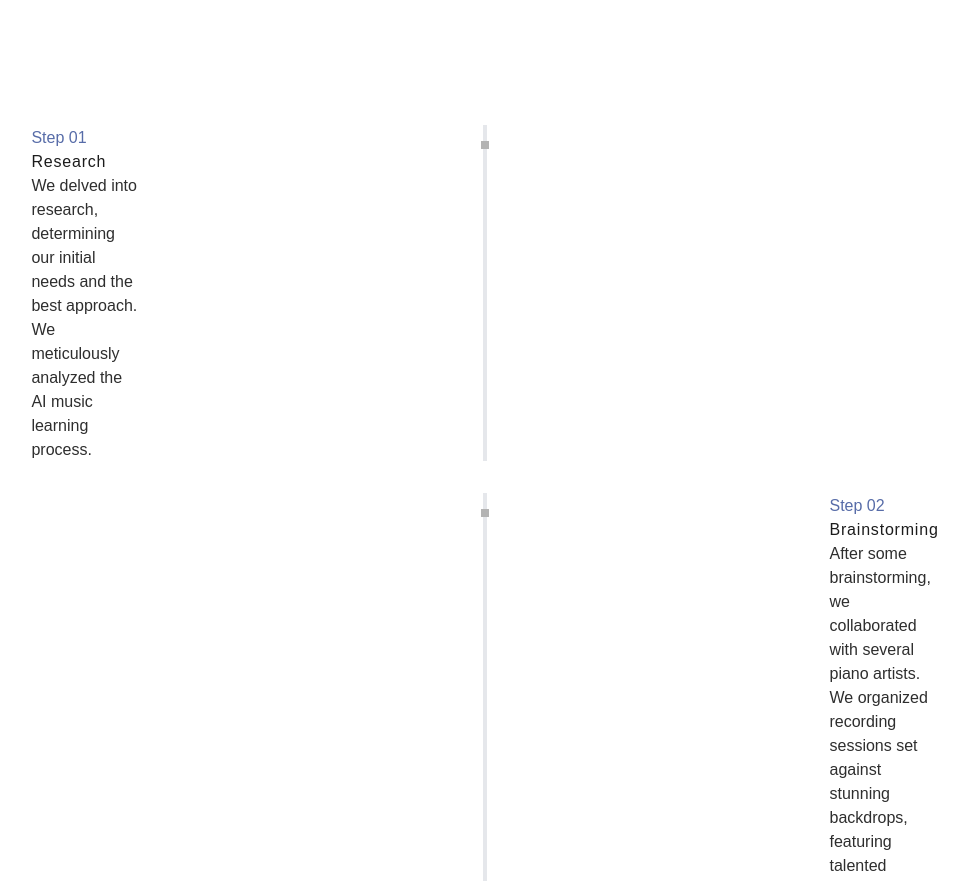
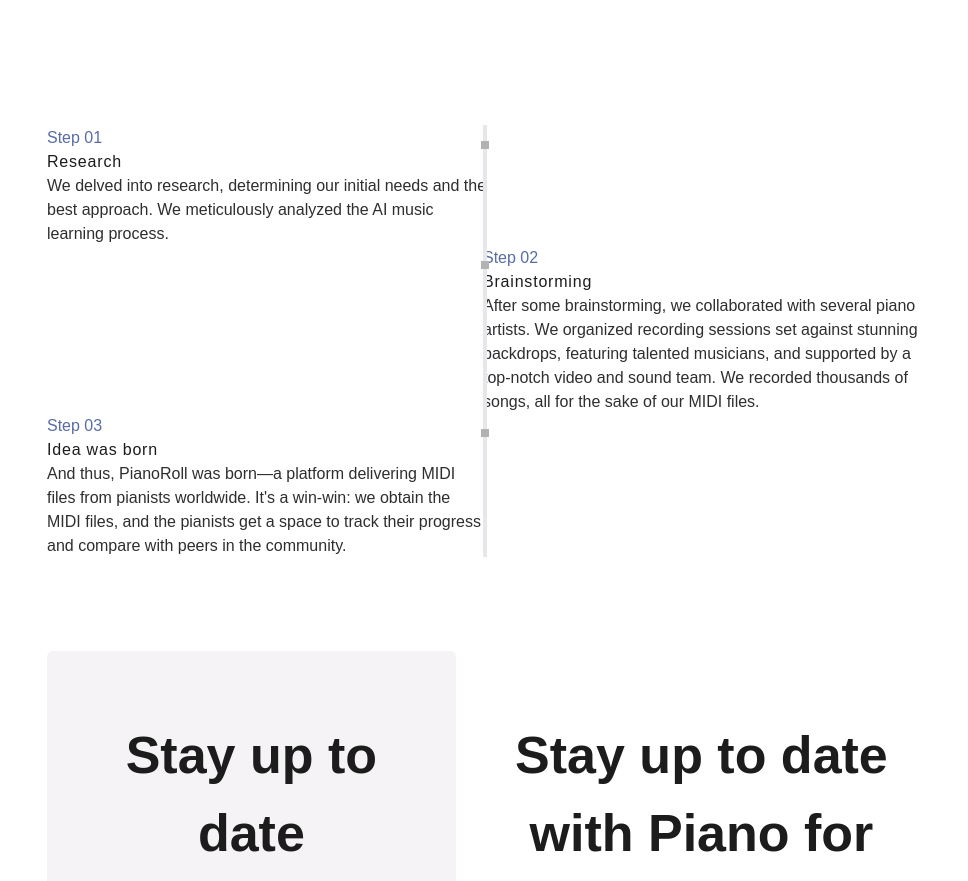
Before and after one commit to Nospoko/epr-landing, a Next.js app in the folder algrtm/: page /pianoRoll in a window 1280 px wide. Shown: the part 2022-2903 px from the top of the page, without its empty margins (155-1123 px from the left). Built offline with nearby package versions, Linux system fonts and the light colour scheme.

Commit message:
code cleaned

```diff
--- a/algrtm/src/components/StoryComponent.js
+++ b/algrtm/src/components/StoryComponent.js
@@ -19,19 +19,18 @@ const StoryComponent = () => {
           </h6>
         </div>
       </div>
-
-      <div className="flex flex-col gap-8 mx-[12.62rem] relative">
+      {/* TODO- during addieng media querries pay attantion on proper display- elements may come into the center */}
+      <div className="flex flex-col mx-[12.625rem] relative">
         {stepsData.map((step, index) => (
-          <div key={index} className="relative">
+          <div
+            key={index}
+            className={`relative flex ${index % 2 === 1 && "flex-row-reverse"}`}
+          >
             <div
               className="h-full w-1 bg-gray-200 absolute left-1/2 transform -translate-x-1/2"
               style={{ height: "100%", top: "0" }}
             ></div>
-            <div
-              className={`flex items-start ${
-                index % 2 === 0 ? "pr-[49.88rem]" : "pl-[49.88rem]"
-              }`}
-            >
+            <div className={"flex items-start"}>
               <div
                 className={`flex-shrink-0 w-10 h-10 items-center justify-center inline-flex absolute z-10 left-1/2 transform -translate-x-1/2`}
               >
@@ -39,7 +38,7 @@ const StoryComponent = () => {
                   <rect width="8" height="8" fill="#B3B3B3" />
                 </svg>
               </div>
-              <div className="flex-grow ">
+              <div className="flex-grow max-w-[27.5rem]">
                 <p className="p1SB text-blueLight-blue50">{step.step}</p>
                 <h4 className="h4 text-neutralLight-neutral10 tracking-wider">
                   {step.title}
@@ -109,123 +108,6 @@ const StoryComponent = () => {
       </div>
     </section>
   );
-
-  // to remove:
-  // return (
-  //   <section className="mt-[7.19rem]">
-  //     <div className="flex flex-col items-center justify-center mb-[7.75rem] gap-[1.5rem]">
-  //       <h2 className="h2 leading-[4rem] text-neutralLight-neutral10">
-  //         What’s the story?
-  //       </h2>
-  //       <div className="mx-[22.5rem]">
-  //         <h6 className="h6 text-neutralLight-neutral20 text-center">
-  //           Once, a passion for algorithms, AI, ML, and music birthed an idea:
-  //           to teach AI to play the piano. But not just any piano with a flat
-  //           sound. A piano filled with emotion, and the nuance of pressure on
-  //           each key—just like a real person.
-  //         </h6>
-  //       </div>
-  //     </div>
-
-  //     {/* <div className="flex flex-col gap-8 mx-[12.62rem] relative">
-  //       <div className="absolute top-[10rem] left-[30rem]">
-  //         <Image
-  //           src="/verticalLine.svg"
-  //           width={2}
-  //           height={900}
-  //           alt="vertical line"
-  //         />
-  //       </div>
-  //       {/* 1 */}
-  //     {/* <div className="flex flex-col items-start gap-[1rem] pr-[37.25rem]">
-  //         <p className="p1SB text-blueLight-blue50">Step 01</p>
-  //         <h4 className="h4 text-neutralLight-neutral10">Research</h4>
-  //         <h6 className="h6 text-neutralLight-neutral20">
-  //           We delved into research, determining our initial needs and the best
-  //           approach. We meticulously analyzed the AI music learning process.
-  //         </h6>
-  //       </div> */}
-  //     {/* 2 */}
-  //     {/* <div className="flex flex-col items-start gap-[1rem] pl-[37.35rem]">
-  //         <p className="p1SB text-blueLight-blue50">Step 02</p>
-  //         <h4 className="h4 text-neutralLight-neutral10">Brainstorming</h4>
-  //         <h6 className="h6 text-neutralLight-neutral20">
-  //           After some brainstorming, we collaborated with several piano
-  //           artists. We organized recording sessions set against stunning
-  //           backdrops, featuring talented musicians, and supported by a
-  //           top-notch video and sound team. We recorded thousands of songs, all
-  //           for the sake of our MIDI files.
-  //         </h6>
-  //       </div> */}
-  //     {/* 3 */}
-  //     {/* <div className="flex flex-col items-start gap-[1rem] pr-[37.25rem]">
-  //         <p className="p1SB text-blueLight-blue50">Step 03</p>
-  //         <h4 className="h4 text-neutralLight-neutral10">Idea was born</h4>
-  //         <h6 className="h6 text-neutralLight-neutral20">
-  //           And thus, PianoRoll was born—a platform delivering MIDI files from
-  //           pianists worldwide. It's a win-win: we obtain the MIDI files, and
-  //           the pianists get a space to track their progress and compare with
-  //           peers in the community.
-  //         </h6>
-  //       </div> */}
-  //     {/* </div> */}
-
-  //     <div className="flex gap-[1.5rem] px-[12.62rem] pt-[5.88rem] justify-center items-center">
-  //       <div className="rounded-md bg-neutralLight-neutral90 py-[4rem] px-[1.5rem] flex flex-col items-center gap-[2.75rem]">
-  //         <div className="text-[3.25rem] font-semibold text-center">
-  //           <p className="text-neutralLight-neutral10">
-  //             Stay up to date <br />
-  //             with <span className="text-blueLight-blue50">PianoRoll</span>
-  //           </p>
-  //         </div>
-  //         <div className="flex items-center justify-center gap-[1.5rem]">
-  //           {socialIconsArray.slice(0, 3).map((image) => {
-  //             return (
-  //               <Image
-  //                 key={image.name}
-  //                 src={`/assets/social/${image.name
-  //                   .toLowerCase()
-  //                   .split(" ")
-  //                   .join("-")}-logo.svg`}
-  //                 width={image.size.width}
-  //                 height={image.size.height}
-  //                 alt={`${
-  //                   image.name.charAt(0).toUpperCase() + image.name.slice(1)
-  //                 } logo`}
-  //                 className="transition-transform duration-300 transform hover:scale-125"
-  //               />
-  //             );
-  //           })}
-  //         </div>
-  //       </div>
-  //       <div className="rounded-md bg-neutralLight-neutral100 py-[4rem] px-[1.5rem] flex flex-col items-center gap-[2.75rem] border-1 border-neutralLight-neutral90">
-  //         <div className="text-[3.25rem] font-semibold text-center">
-  //           <p className="text-neutralLight-neutral10">
-  //             Stay up to date <br />
-  //             with Piano for AI
-  //           </p>
-  //         </div>
-  //         <div className="flex items-center justify-center gap-[1.5rem]">
-  //           {socialIconsArray.slice(3, 6).map((image) => (
-  //             <Image
-  //               key={image.name}
-  //               src={`assets/social/${image.name
-  //                 .toLowerCase()
-  //                 .split(" ")
-  //                 .join("-")}-logo.svg`}
-  //               width={image.size.width}
-  //               height={image.size.height}
-  //               alt={`${
-  //                 image.name.charAt(0).toUpperCase() + image.name.slice(1)
-  //               } logo`}
-  //               className="transition-transform duration-300 transform hover:scale-125"
-  //             />
-  //           ))}
-  //         </div>
-  //       </div>
-  //     </div>
-  //   </section>
-  // );
 };
 
 export default StoryComponent;
```
